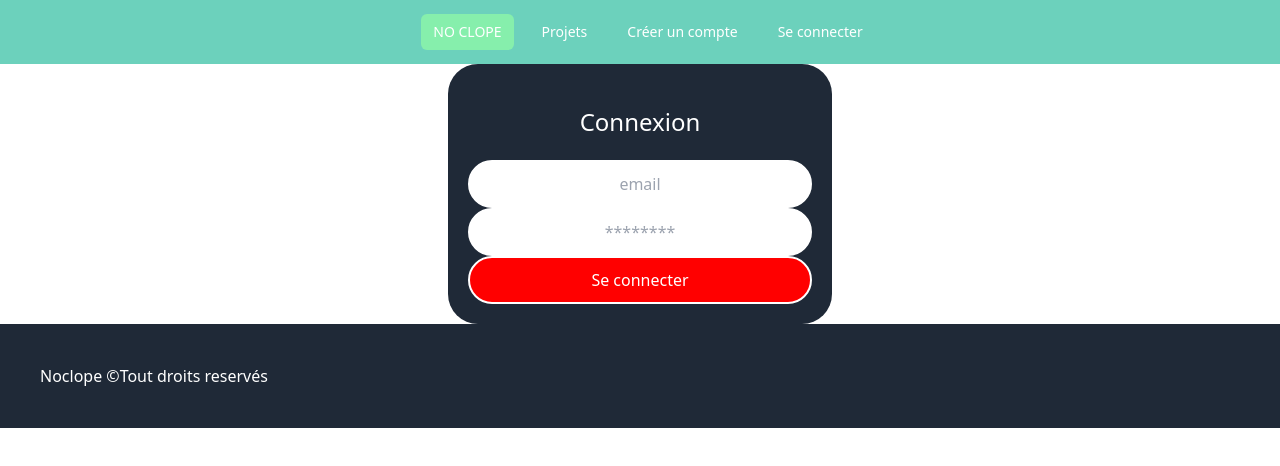
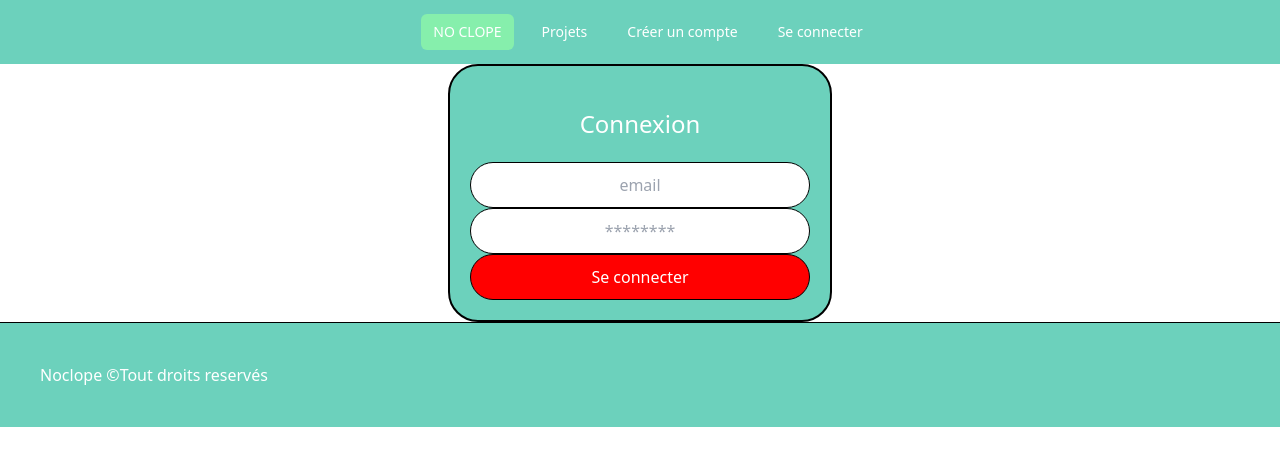
Before and after one commit to NicolasTamareg/projectnoclope, a Vue app in the folder vuejs/noclopefront/: page /login in a window 1280 px wide. Shown: the top 466 px of the page. Built offline with nearby package versions, Linux system fonts and the light colour scheme.

Commit message:
changement css2

```diff
--- a/vuejs/noclopefront/src/App.vue
+++ b/vuejs/noclopefront/src/App.vue
@@ -18,8 +18,9 @@ import NavBar from "./components/NavBar.vue";
 
 <style scoped>
 footer{
-  background-color: rgb(31 41 55 );
+  background-color: #6CD1BC;
   color: white;
   padding: 40px;
+  border-top: 1px solid black;
 }
 </style>
--- a/vuejs/noclopefront/src/views/BeginView.vue
+++ b/vuejs/noclopefront/src/views/BeginView.vue
@@ -89,18 +89,19 @@ form{
   flex-direction: column;
   justify-content: space-around;
   padding: 10px;
-  background-color: rgb(31 41 55 );
+  background-color: #6CD1BC;
   border-radius: 30px;
   padding: 20px;
   width: 30vw;
   text-align: center;
+  border: solid 2px black;
 }
 input{
   display: flex;
   flex-direction: column;
   justify-content: space-around;
   padding: 10px;
-  border: 2px solid white;
+  border: 1px solid black;
   border-radius: 30px;
   text-align: center;
 }
@@ -121,7 +122,7 @@ label{
 .englobe-all {
     display: flex;
     justify-content: center;
-    background: linear-gradient(to bottom, #bdc3c7, #2c3e50);
+    background: linear-gradient(to bottom, #FFFFFF, #ACE7DC, #69D5BF);
     padding: 40px;
 }
 h1 {
--- a/vuejs/noclopefront/src/views/LoginView.vue
+++ b/vuejs/noclopefront/src/views/LoginView.vue
@@ -134,7 +134,7 @@ form{
   flex-direction: column;
   justify-content: space-around;
   padding: 10px;
-  background-color: rgb(31 41 55 );
+  background-color: #6CD1BC;
   border-radius: 30px;
   padding: 20px;
   width: 30vw;
@@ -145,9 +145,12 @@ input{
   flex-direction: column;
   justify-content: space-around;
   padding: 10px;
-  border: 2px solid white;
+  border: 1px solid black;
   border-radius: 30px;
   text-align: center;
+}
+form{
+  border: 2px solid black;
 }
 label[data-v-45f5edd7]{
   display: flex;
@@ -166,7 +169,7 @@ label[data-v-45f5edd7]{
 .englobe-all[data-v-45f5edd7] {
     display: flex;
     justify-content: center;
-    background: linear-gradient(to bottom, #bdc3c7, #2c3e50);
+    background: linear-gradient(to bottom, #FFFFFF, #ACE7DC, #69D5BF);
     padding: 40px;
 }
 h1 {
--- a/vuejs/noclopefront/src/views/ProfilView.vue
+++ b/vuejs/noclopefront/src/views/ProfilView.vue
@@ -96,7 +96,7 @@ export default {
   margin-top: 0.25rem;
   padding: 10px;
   border-radius: 8px;
-  border: 1px solid black;
+  border: 2px solid black;
 
 }
 .voyage{
--- a/vuejs/noclopefront/src/views/RegisterView.vue
+++ b/vuejs/noclopefront/src/views/RegisterView.vue
@@ -108,18 +108,19 @@ form{
   flex-direction: column;
   justify-content: space-around;
   padding: 10px;
-  background-color: rgb(31 41 55 );
+  background-color: #6CD1BC;
   border-radius: 30px;
   padding: 20px;
   width: 30vw;
   text-align: center;
+  border: 2px solid black;
 }
 input{
   display: flex;
   flex-direction: column;
   justify-content: space-around;
   padding: 10px;
-  border: 2px solid white;
+  border: 1px solid black;
   border-radius: 30px;
   text-align: center;
 }
@@ -140,7 +141,7 @@ label{
 .englobe-all[data-v-bf0653ef] {
     display: flex;
     justify-content: center;
-    background: linear-gradient(to bottom, #bdc3c7, #2c3e50);
+    background: linear-gradient(to bottom, #FFFFFF, #ACE7DC, #69D5BF);
     padding: 40px 40px 40px 40px;
 }
 h1 {
```
